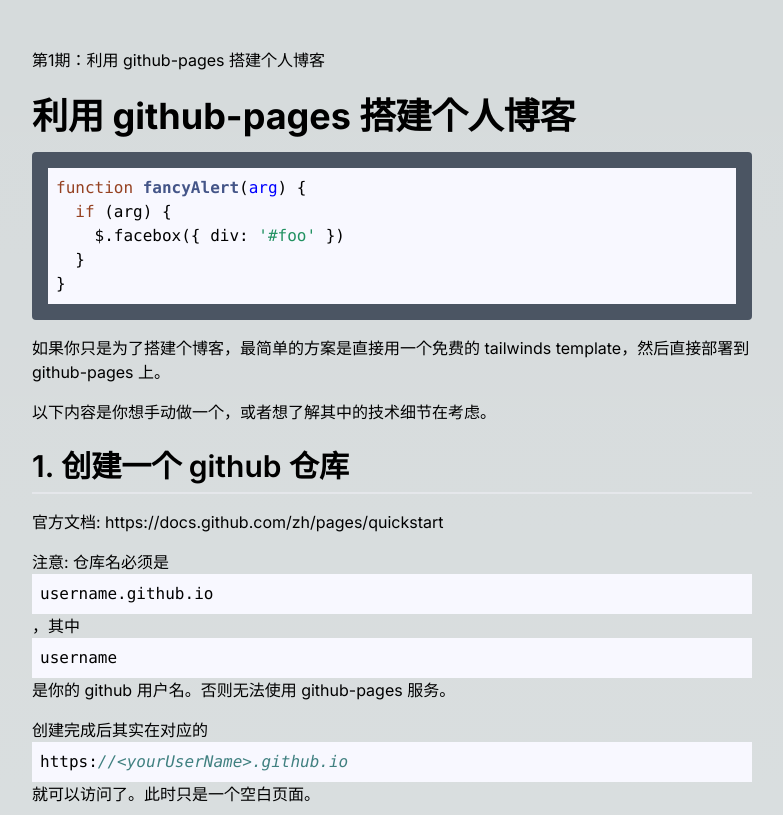
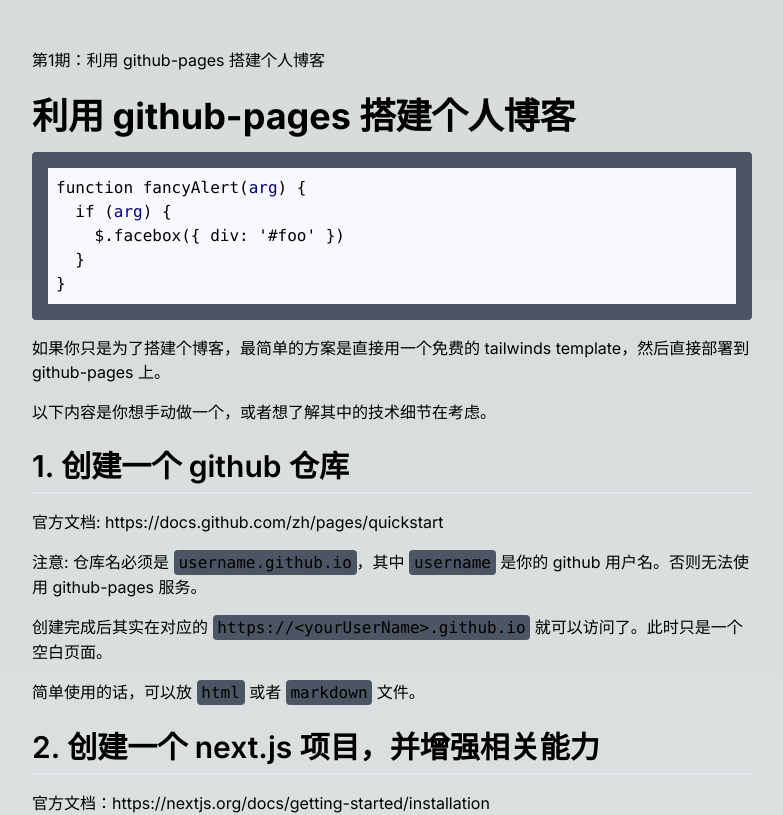
Before and after one commit to r2099c2/r2099c2.github.io, a Next.js app: page /post/2024-07-23-001 in a window 1280 px wide. Shown: the top 815 px of the page, without its empty margins (248-1031 px from the left). Built offline with nearby package versions, Linux system fonts and the light colour scheme.

Commit message:
feat: 对内敛的代码片段做特殊处理

```diff
--- a/components/MDXComponent.tsx
+++ b/components/MDXComponent.tsx
@@ -68,13 +68,24 @@ const MDXComponents: MDXComponentsProps = {
   ul: (props) => <ul className="list-disc pl-5 mt-0 mb-4" {...props} />,
   ol: (props) => <ol className="list-decimal pl-5 mt-0 mb-4" {...props} />,
   li: (props) => <li className="mb-2" {...props} />,
-  code: (props) => (
-    // <code
-    //   className="bg-gray-600 rounded px-[0.3rem] py-[0.2rem] font-mono"
-    //   {...props}
-    // />
-    <SyntaxHightLighter language="javascript" style={docco} {...props} />
-  ),
+  code: (props) => {
+    if (props.className) {
+      return (
+        <SyntaxHightLighter
+          language={props.className}
+          style={docco}
+          {...props}
+        />
+      );
+    } else {
+      return (
+        <span
+          className="bg-gray-600 rounded px-[0.3rem] py-[0.2rem] font-mono"
+          {...props}
+        />
+      );
+    }
+  },
   pre: (props) => (
     <pre className="bg-gray-600 rounded p-4 overflow-x-auto my-2" {...props} />
   ),
```
